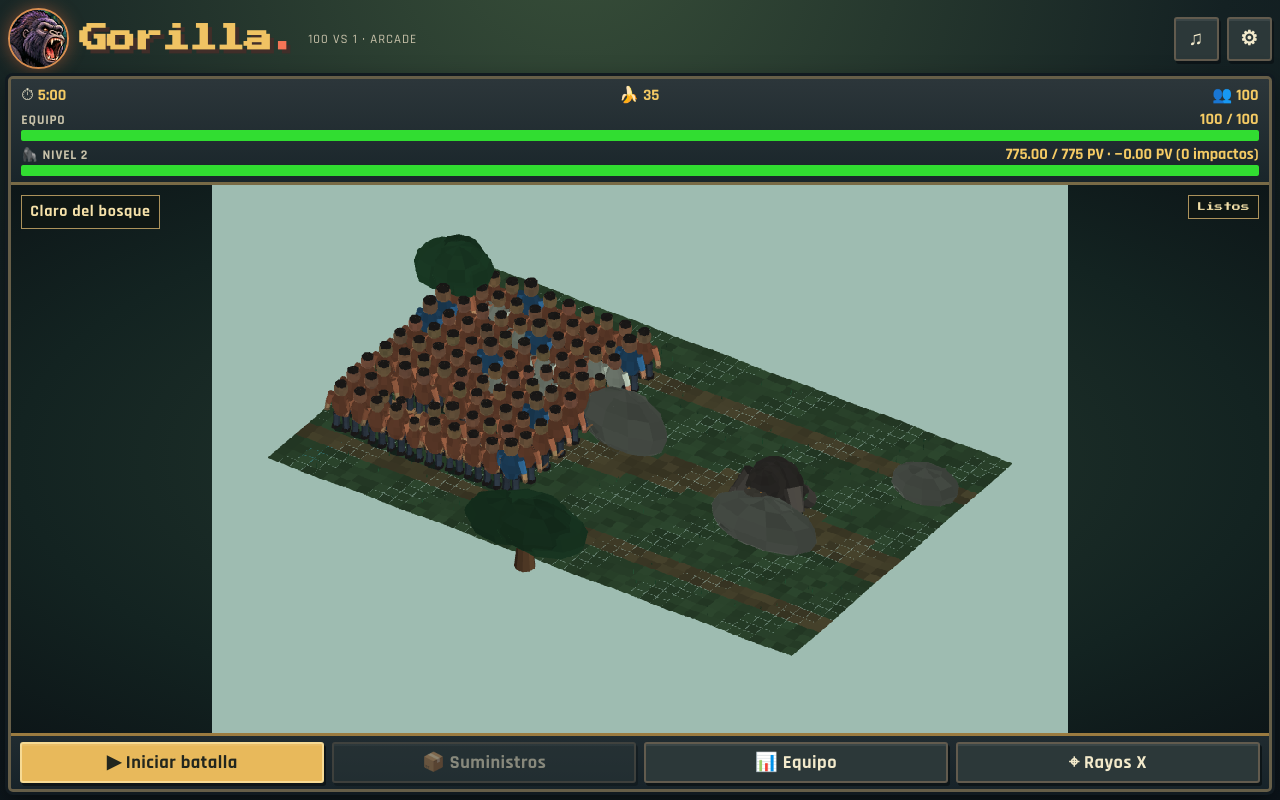
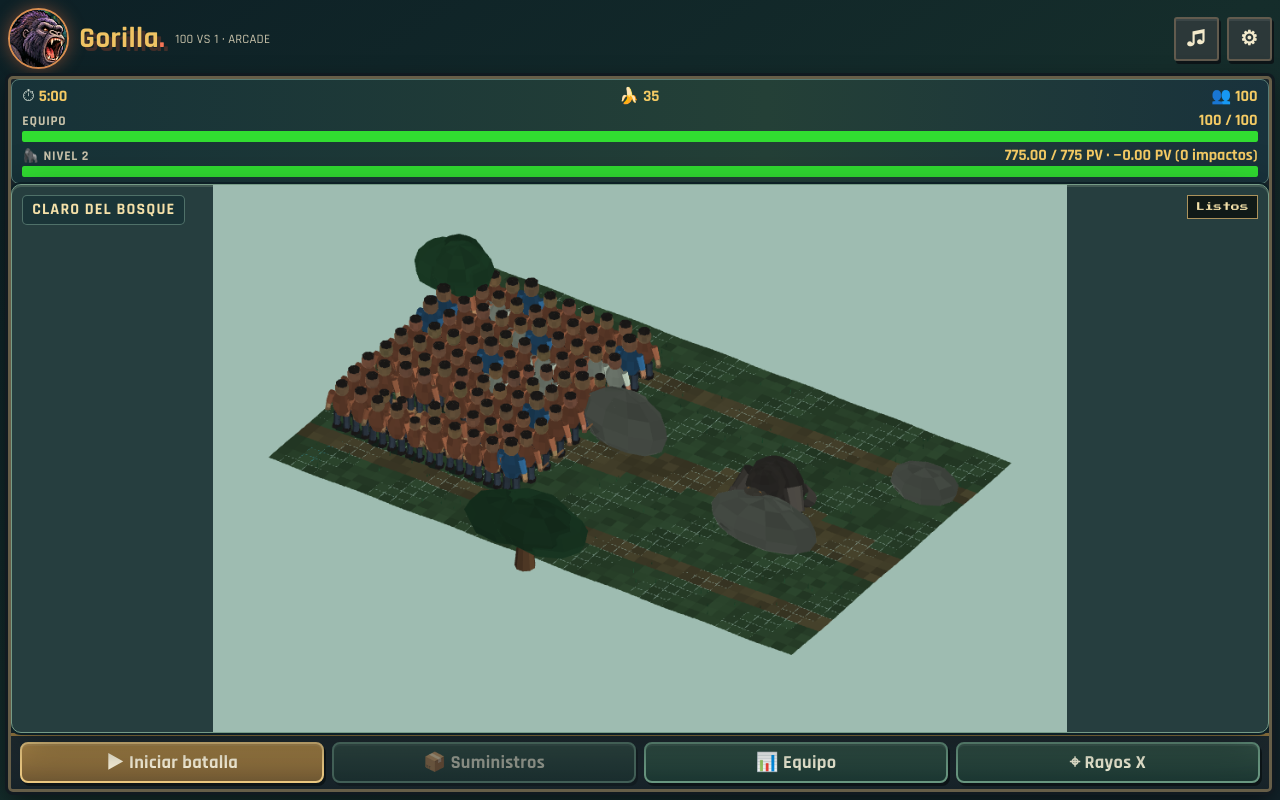
Before and after one commit to BrayanQuirino/gorilla, a React (Vite) app: page / in a window 1280 px wide. Built offline with nearby package versions, Linux system fonts and the light colour scheme.

Commit message:
Replace pixel UI typography with modern MOBA theme for true 3D mode

```diff
--- a/src/style.css
+++ b/src/style.css
@@ -495,3 +495,20 @@ html,body,#root{width:100%;max-width:100%;overflow-x:hidden}
 @media(max-width:760px){
  .juego-app .arena canvas{object-fit:contain!important;aspect-ratio:1000 / 640!important}
 }
+
+
+/* Original premium MOBA presentation: no pixel font, sprites or 2D-art scaling. */
+.juego-app.modo-moba{font-family:Rajdhani,Inter,system-ui,sans-serif;background:linear-gradient(145deg,#0d2026,#152d2b 52%,#122229);color:#e7f0e4}
+.juego-app.modo-moba .marca h1,
+.juego-app.modo-moba .marca p,
+.juego-app.modo-moba .celebracion-victoria,
+.juego-app.modo-moba button,
+.juego-app.modo-moba h2,
+.juego-app.modo-moba h3{font-family:Rajdhani,Inter,system-ui,sans-serif!important;letter-spacing:.015em}
+.juego-app.modo-moba .arena{border:1px solid #769b86;border-radius:10px;box-shadow:0 0 0 2px #0d2026,0 12px 45px #040d1280,inset 0 2px #c4dcb62d;background:#263e3f!important}
+.juego-app.modo-moba .arena canvas{image-rendering:auto!important;object-fit:contain!important}
+.juego-app.modo-moba .marcador{border-radius:8px;background:linear-gradient(90deg,#173238,#244037 60%,#19323c);border:1px solid #587c75}
+.juego-app.modo-moba .nombre-arena{font-weight:700;letter-spacing:.07em;text-transform:uppercase;background:#183438cc;border:1px solid #7ea59588;border-radius:5px;padding:3px 9px}
+.juego-app.modo-moba .controles-arcade button{border-radius:8px;background:linear-gradient(#355448,#1c3833);border-color:#6b9a83;color:#f2f0d8}
+.juego-app.modo-moba .controles-arcade button.principal{background:linear-gradient(#b58c49,#725a34);border-color:#efcb83;color:#fff7df}
+.juego-app.modo-moba .evo-scroll{background:radial-gradient(ellipse at center,#244440,#12262c 78%)}
```
